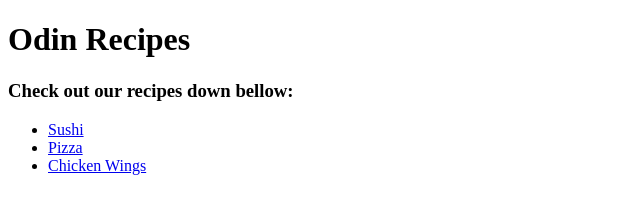
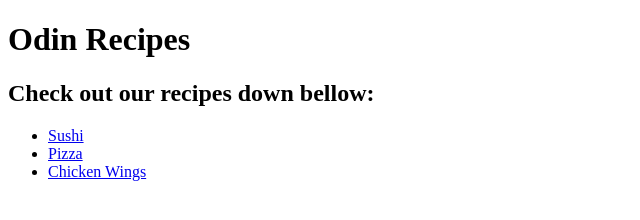
Before and after one commit to erivancravo/odin-recipes, a plain HTML site: page index.html in a window 1280 px wide. Shown: the whole page, without its empty margins (0-640 px from the left). Drawn offline with Linux system fonts and the light colour scheme.

Commit message:
Fix <h2> tag in index.html

```diff
--- a/index.html
+++ b/index.html
@@ -8,7 +8,7 @@
 
     <body>
         <h1>Odin Recipes</h1>
-        <h3>Check out our recipes down bellow:</h3>
+        <h2>Check out our recipes down bellow:</h2>
         <ul>
             <li><a href="./recipes/sushi.html">Sushi</a></li>
             <li><a href="./recipes/pizza.html">Pizza</a></li>
```
